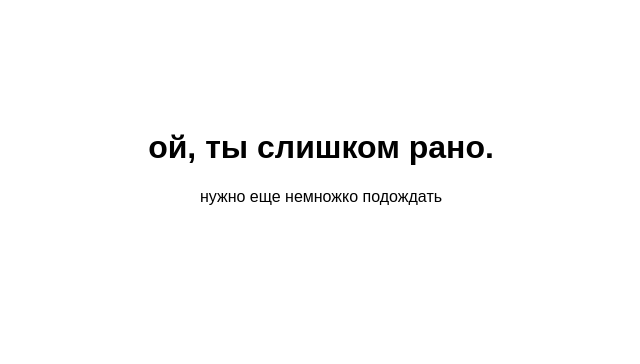
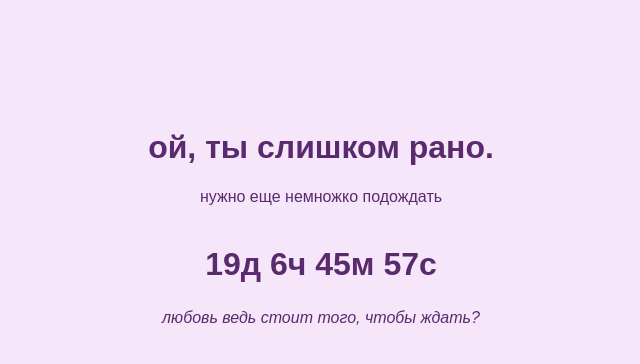
Before and after one commit to wekfsp-ops/valentine-site-, a plain HTML site: page index.html in a window 1280 px wide. Shown: the whole page, without its empty margins (319-959 px from the left). Drawn offline with Linux system fonts and the light colour scheme.

Commit message:
Update index.html

```diff
--- a/index.html
+++ b/index.html
@@ -4,8 +4,49 @@
   <meta charset="UTF-8">
   <title>💜 скоро</title>
 </head>
-<body style="text-align:center; font-family:Arial; padding-top:100px;">
+
+<body style="
+  text-align:center;
+  font-family:Arial, sans-serif;
+  background:#F6E6FA;
+  color:#5A2A6E;
+  padding-top:100px;
+">
+
   <h1>ой, ты слишком рано.</h1>
   <p>нужно еще немножко подождать</p>
+
+  <h2 id="timer" style="margin-top:40px; font-size:32px;"></h2>
+
+  <p style="margin-top:20px; font-style:italic;">
+    любовь ведь стоит того, чтобы ждать?
+  </p>
+
+  <script>
+    // 14 февраля 00:00 по МСК
+    const target = new Date("2026-02-14T00:00:00+03:00");
+
+    function updateTimer() {
+      const now = new Date();
+      const diff = target - now;
+
+      if (diff <= 0) {
+        document.getElementById("timer").innerText = "💜";
+        return;
+      }
+
+      const d = Math.floor(diff / (1000 * 60 * 60 * 24));
+      const h = Math.floor((diff / (1000 * 60 * 60)) % 24);
+      const m = Math.floor((diff / (1000 * 60)) % 60);
+      const s = Math.floor((diff / 1000) % 60);
+
+      document.getElementById("timer").innerText =
+        `${d}д ${h}ч ${m}м ${s}с`;
+    }
+
+    setInterval(updateTimer, 1000);
+    updateTimer();
+  </script>
+
 </body>
 </html>
```
